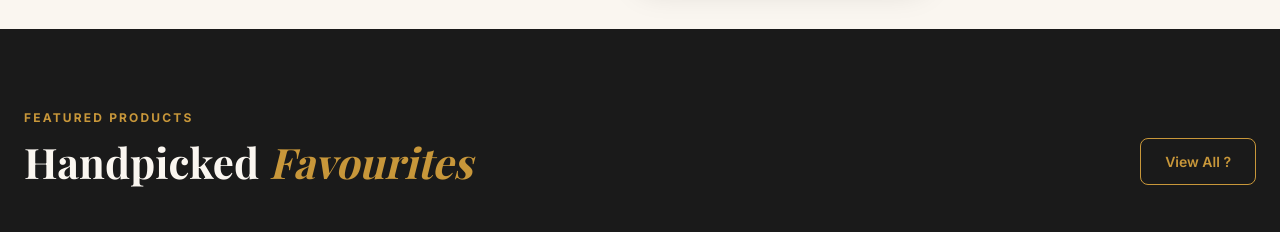
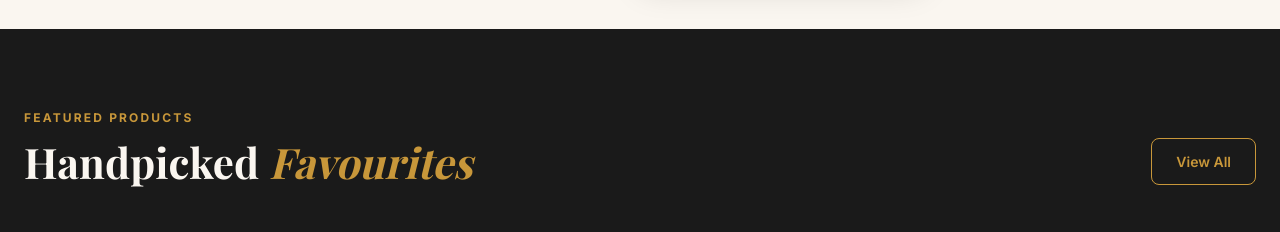
Before and after one commit to bisrat1224/CultureGlow, a Next.js app: page / in a window 1280 px wide. Shown: the part 1720-1952 px from the top of the page. Built offline with nearby package versions, Linux system fonts and the light colour scheme; no server answers.

Commit message:
fix(home): point View All to /shop and remove the question mark
Send the Featured Products CTA to the shop page instead of WhatsApp
and clean up the label copy.

```diff
--- a/src/components/home/ProductsSection/ProductsSection.tsx
+++ b/src/components/home/ProductsSection/ProductsSection.tsx
@@ -1,4 +1,4 @@
-import { buildWhatsAppLink } from "@/lib/constants";
+import Link from "next/link";
 import { FEATURED_PRODUCTS } from "@/lib/data/products";
 import { homeContent } from "@/lib/content/content.home";
 import { ProductCard } from "./ProductCard";
@@ -26,14 +26,12 @@ export function ProductsSection() {
               {headingAfterEm}
             </h2>
           </div>
-          <a
-            href={buildWhatsAppLink()}
+          <Link
+            href="/shop"
             className={`${styles.btnOutlineGold} reveal reveal-delay-2`}
-            target="_blank"
-            rel="noopener noreferrer"
           >
             {viewAllCta}
-          </a>
+          </Link>
         </div>
 
         <div className={styles.bentoGrid}>
--- a/src/lib/content/content.home.ts
+++ b/src/lib/content/content.home.ts
@@ -62,7 +62,7 @@ export const homeContent = {
     headingBeforeEm: "Handpicked ",
     headingEm: "Favourites",
     headingAfterEm: "",
-    viewAllCta: "View All ?",
+    viewAllCta: "View All",
   },
 
   accentBand: {
@@ -97,7 +97,7 @@ export const homeContent = {
     headingEm: "Feast",
     headingSecondLine: "to Your Event",
     body: "From intimate family gatherings to full wedding receptions, our catering team brings the same authentic flavor and warm hospitality to every table we serve.",
-    cta: "Plan Your Event ?",
+    cta: "Plan Your Event",
   },
 
   testimonials: {
```
